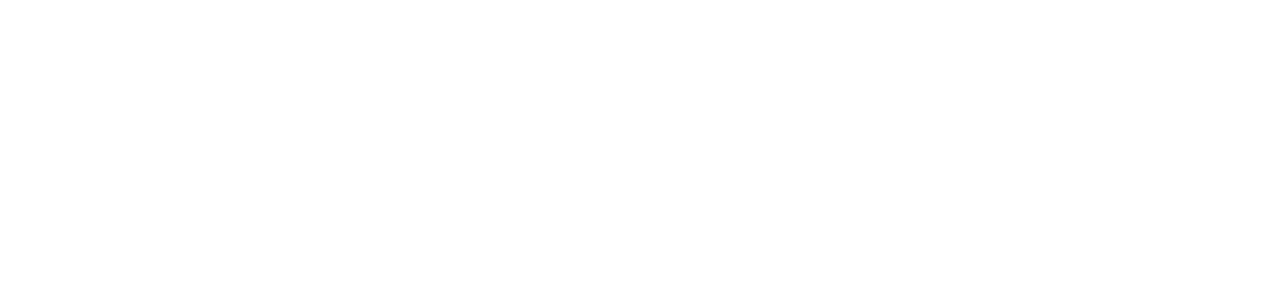
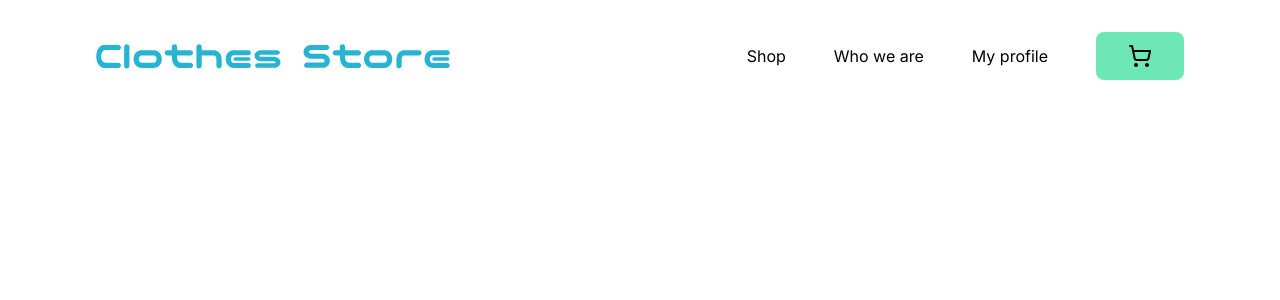
Before and after one commit to nalbertysales/clothes-store-with-nextjs, a Next.js app: page / in a window 1280 px wide. Shown: the top 300 px of the page. Built offline with nearby package versions, Linux system fonts and the light colour scheme.

Commit message:
feat: add Header component to app layout

```diff
--- /dev/null
+++ b/src/app/components/Header.tsx
@@ -0,0 +1,27 @@
+const Header = () => {
+  return (
+    <>
+      <header className="h-28 w-full flex justify-between px-24 items-center">
+        <div>
+          <img src="/Clothes-Store-logo.svg" alt="Clothes Store" />
+        </div>
+
+        <ul className="flex gap-12 items-center">
+          <li>Shop</li>
+
+          <li>Who we are</li>
+
+          <li>My profile</li>
+
+          <li>
+            <button className="bg-emerald-300 px-8 py-3 rounded-lg">
+              <img src="/cart.svg" alt="Cart" />
+            </button>
+          </li>
+        </ul>
+      </header>
+    </>
+  );
+};
+
+export default Header;
--- a/src/app/layout.tsx
+++ b/src/app/layout.tsx
@@ -1,6 +1,7 @@
 import type { Metadata } from "next";
 import { Inter } from "next/font/google";
 import "./globals.css";
+import Header from "./components/Header";
 
 const inter = Inter({ subsets: ["latin"] });
 
@@ -16,7 +17,10 @@
 }>) {
   return (
     <html lang="en">
-      <body className={inter.className}>{children}</body>
+      <body className={inter.className}>
+        <Header />
+        {children}
+      </body>
     </html>
   );
 }
--- a/src/app/sales/page.tsx
+++ /dev/null
@@ -1,3 +0,0 @@
-export default function Home() {
-  return <></>;
-}
```
Also changed, not shown: public/Clothes-Store-logo.svg (added), public/cart.svg (added).
